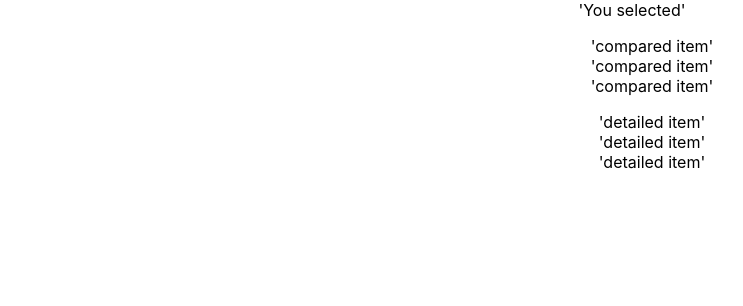
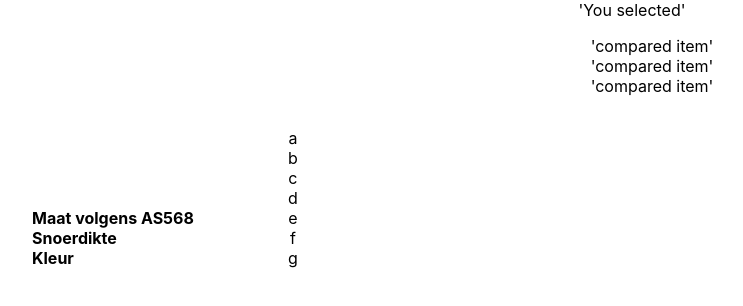
Before and after one commit to MaximDelyukin/comparator, a React (Create React App) app in the folder app/: page / in a window 1280 px wide. Shown: the top 306 px of the page, without its empty margins (8-751 px from the left). Built offline with nearby package versions, Linux system fonts and the light colour scheme.

Commit message:
Added some basic visual formatting

```diff
--- a/app/src/DetailedItem.tsx
+++ b/app/src/DetailedItem.tsx
@@ -1,5 +1,9 @@
-export const DetailedItem = () => {
+interface IDetailedItemsProps {
+    item: any;
+}
+
+export const DetailedItem = ({ item }: IDetailedItemsProps) => {
     return <div>
-        'detailed item'
+        {item.id}
     </div>;
 };
--- a/app/src/DetailedItemsList.tsx
+++ b/app/src/DetailedItemsList.tsx
@@ -7,7 +7,7 @@ interface IDetailedListProps {
 export const DetailedItemsList = ({ items }: IDetailedListProps) => {
     return <div>
         <ul>
-            {items.map((_item: any) => (<DetailedItem key={_item.id} />))}
+            {items.map((item: any) => (<DetailedItem item={item} key={item.id} />))}
         </ul>
     </div>;
 };
--- /dev/null
+++ b/app/src/FeaturesToCompareTitlesList.tsx
@@ -0,0 +1,13 @@
+interface IFeaturesToCompareTitlesListProps {
+    features: string[];
+}
+
+export const FeaturesToCompareTitlesList = ({ features }: IFeaturesToCompareTitlesListProps) => {
+    return <div>
+        <ul className="featuresTitlesList">
+            {
+                features.map((feature: any) => (<li key={feature}>{feature}</li>))
+            }
+        </ul>
+    </div>;
+};
--- a/app/src/Main.tsx
+++ b/app/src/Main.tsx
@@ -2,6 +2,7 @@ import { useContext } from 'react';
 import { ThemeContext } from 'styled-components';
 import { ComparedtemsList } from './ComparedItemsList';
 import { DetailedItemsList } from './DetailedItemsList';
+import { FeaturesToCompareTitlesList } from './FeaturesToCompareTitlesList';
 
 interface IMainProps {
 
@@ -12,12 +13,33 @@ export const Main = ({ }: IMainProps) => {
 
     const { spacingBase } = themeContext;
 
+    const features: string[] = [
+        'Maat volgens AS568',
+        'Snoerdikte',
+        'Kleur'
+    ];
+
+    const detailedItems = [
+        { id: 'a' },
+        { id: 'b' },
+        { id: 'c' },
+        { id: 'd' },
+        { id: 'e' },
+        { id: 'f' },
+        { id: 'g' }
+    ];
+
     return <div>
         <div>
             <ComparedtemsList items={[{ id: 0 }, { id: 1 }, { id: 2 }]} />
         </div>
-        <div>
-            <DetailedItemsList items={[{ id: 'a' }, { id: 'b' }, { id: 'c' }]} />
+        <div className="featuresDetailedItemsListWrap">
+            <div className="featuresToCompareTitlesListWrap">
+                <FeaturesToCompareTitlesList features={features} />
+            </div>
+            <div>
+                <DetailedItemsList items={detailedItems} />
+            </div>
         </div>
     </div>;
 };
--- a/app/src/index.css
+++ b/app/src/index.css
@@ -11,3 +11,19 @@ code {
   font-family: source-code-pro, Menlo, Monaco, Consolas, 'Courier New',
     monospace;
 }
+
+
+.featuresTitlesList {
+  list-style: none;
+  text-align: left;
+  font-weight: bold;
+}
+
+.featuresDetailedItemsListWrap {
+  display: flex;
+  align-items: flex-end;
+}
+
+.featuresToCompareTitlesListWrap {
+  width: 20%;
+}
```
